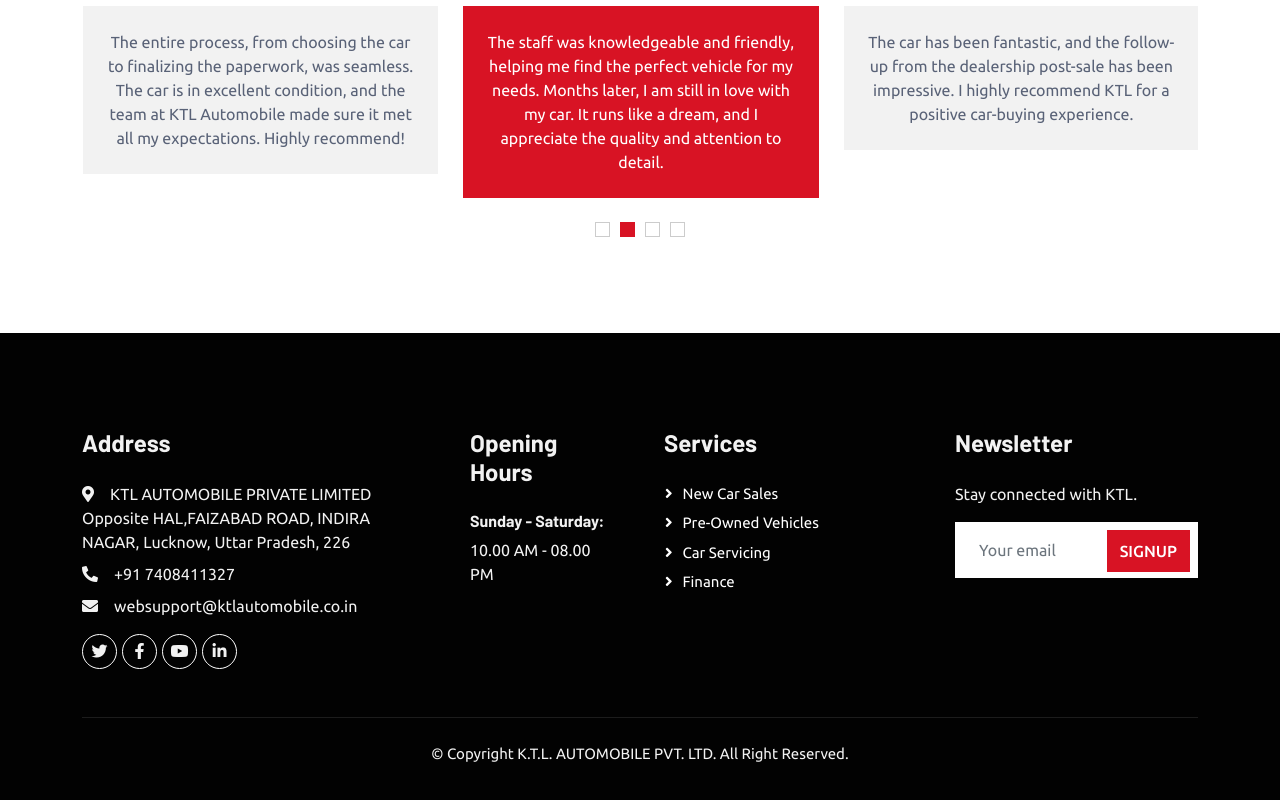
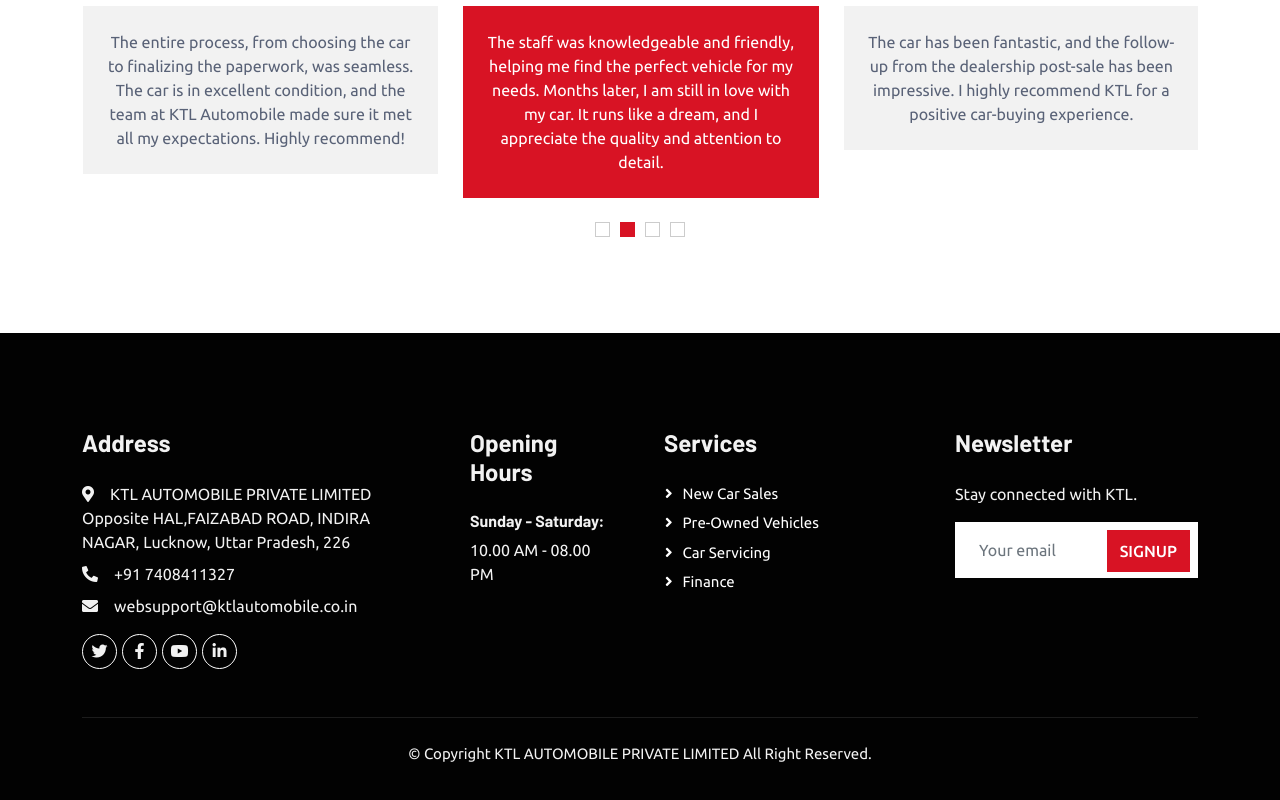
Before and after one commit to production-chat360/ktl-automobile, a plain HTML site: page service.html in a window 1280 px wide. Shown: the part 1934-2734 px from the top of the page. Drawn offline with nearby package versions, Linux system fonts and the light colour scheme.

Commit message:
Update service.html

```diff
--- a/service.html
+++ b/service.html
@@ -441,7 +441,7 @@
         <div class="copyright">
             <div class="row">
                 <div class="col-md-12 text-center text-md-center mb-3 mb-md-0">
-                    <p> &copy; Copyright K.T.L.  AUTOMOBILE PVT. LTD.  All Right Reserved.</p>
+                    <p> &copy; Copyright KTL AUTOMOBILE PRIVATE LIMITED All Right Reserved.</p>
                 </div>
             </div>
         </div>
```
